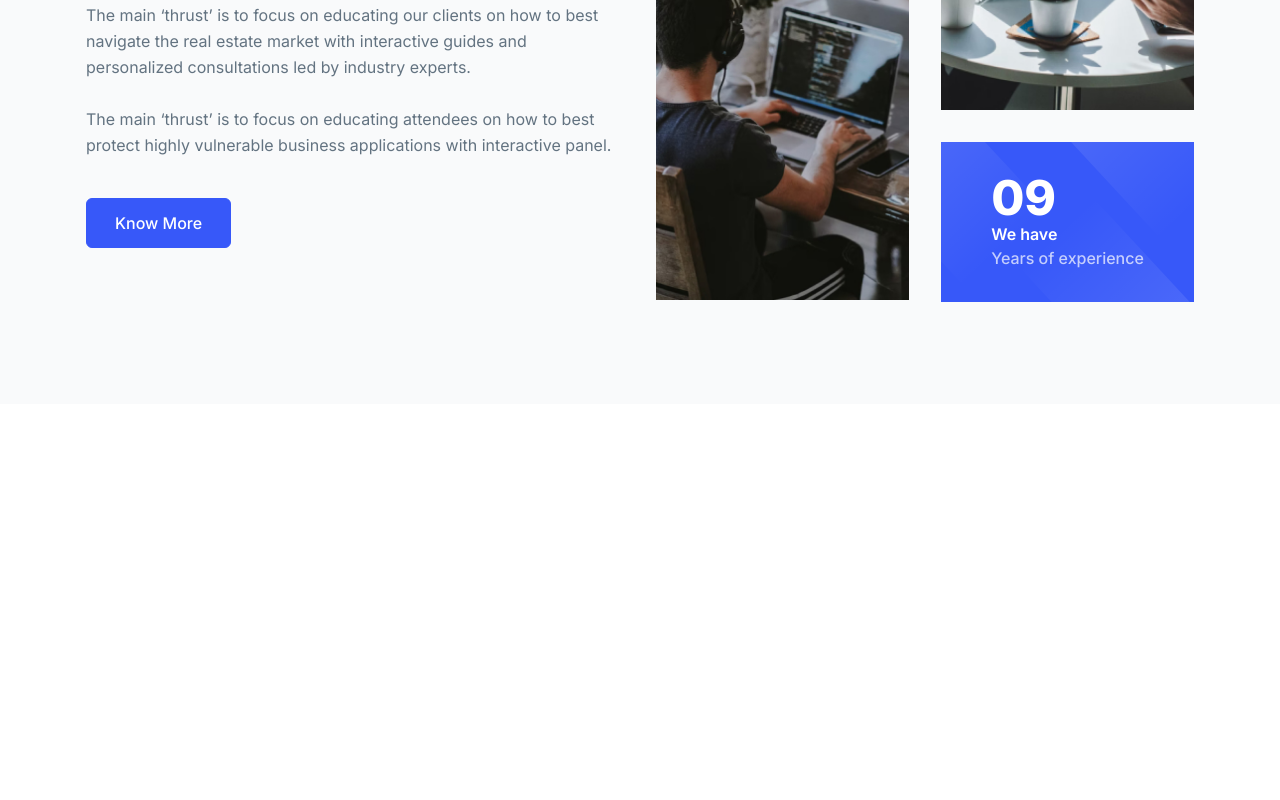
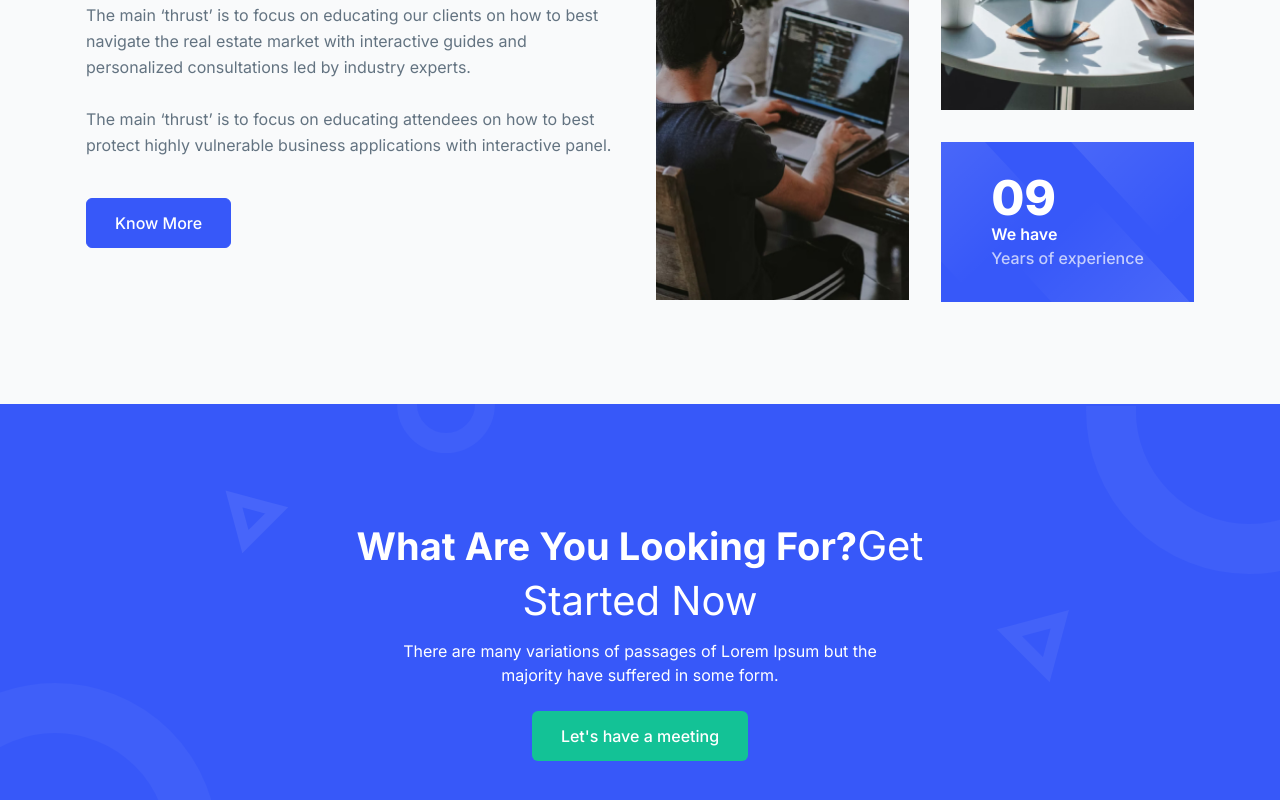
Before and after one commit to rahathossenantor/realestify, a React (Vite) app: page / in a window 1280 px wide. Shown: the part 3174-3974 px from the top of the page. Before the commit the page ends 3578 px from the top, so only its background shows below. Built offline with nearby package versions, Linux system fonts and the light colour scheme.

Commit message:
Cta section completed

```diff
--- a/src/App.jsx
+++ b/src/App.jsx
@@ -3,6 +3,7 @@
 import Features from "./sections/Features";
 import Properties from "./sections/Properties";
 import About from "./sections/About";
+import Cta from "./sections/Cta";
 
 const App = () => {
   return (
@@ -12,6 +13,7 @@
       <Features />
       <Properties />
       <About />
+      <Cta />
     </>
   );
 };
--- a/src/assets/images/about/Bg.jsx
+++ b/src/assets/images/about/AboutBg.jsx
@@ -1,4 +1,4 @@
-const Bg = () => {
+const AboutBg = () => {
     return (
         <div>
             <span className="absolute left-0 top-0 -z-10">
@@ -101,4 +101,4 @@
     );
 };
 
-export default Bg;
+export default AboutBg;
--- /dev/null
+++ b/src/assets/images/cta/CtaBg.jsx
@@ -0,0 +1,71 @@
+const CtaBg = () => {
+    return (
+        <div>
+            <span className="absolute left-0 top-0">
+                <svg
+                    width={495}
+                    height={470}
+                    viewBox="0 0 495 470"
+                    fill="none"
+                    xmlns="http://www.w3.org/2000/svg"
+                >
+                    <circle
+                        cx={55}
+                        cy={442}
+                        r={138}
+                        stroke="white"
+                        strokeOpacity="0.04"
+                        strokeWidth={50}
+                    />
+                    <circle
+                        cx={446}
+                        r={39}
+                        stroke="white"
+                        strokeOpacity="0.04"
+                        strokeWidth={20}
+                    />
+                    <path
+                        d="M245.406 137.609L233.985 94.9852L276.609 106.406L245.406 137.609Z"
+                        stroke="white"
+                        strokeOpacity="0.08"
+                        strokeWidth={12}
+                    />
+                </svg>
+            </span>
+            <span className="absolute bottom-0 right-0">
+                <svg
+                    width={493}
+                    height={470}
+                    viewBox="0 0 493 470"
+                    fill="none"
+                    xmlns="http://www.w3.org/2000/svg"
+                >
+                    <circle
+                        cx={462}
+                        cy={5}
+                        r={138}
+                        stroke="white"
+                        strokeOpacity="0.04"
+                        strokeWidth={50}
+                    />
+                    <circle
+                        cx={49}
+                        cy={470}
+                        r={39}
+                        stroke="white"
+                        strokeOpacity="0.04"
+                        strokeWidth={20}
+                    />
+                    <path
+                        d="M222.393 226.701L272.808 213.192L259.299 263.607L222.393 226.701Z"
+                        stroke="white"
+                        strokeOpacity="0.06"
+                        strokeWidth={13}
+                    />
+                </svg>
+            </span>
+        </div>
+    );
+};
+
+export default CtaBg;
--- a/src/sections/About.jsx
+++ b/src/sections/About.jsx
@@ -1,6 +1,6 @@
 import aboutImage1 from "../assets/images/about/about-image-01.jpg";
 import aboutImage2 from "../assets/images/about/about-image-02.jpg";
-import Bg from "../assets/images/about/Bg";
+import AboutBg from "../assets/images/about/AboutBg";
 
 const About = () => {
     return (
@@ -64,7 +64,7 @@
                                             Years of experience
                                         </span>
                                     </div>
-                                    <Bg />
+                                    <AboutBg />
                                 </div>
                             </div>
                         </div>
--- /dev/null
+++ b/src/sections/Cta.jsx
@@ -0,0 +1,37 @@
+import CtaBg from "../assets/images/cta/CtaBg";
+
+const Cta = () => {
+    return (
+        <section className="relative z-10 overflow-hidden bg-primary py-20 lg:py-[115px]">
+            <div className="container mx-auto">
+                <div className="relative overflow-hidden">
+                    <div className="-mx-4 flex flex-wrap items-stretch">
+                        <div className="w-full px-4">
+                            <div className="mx-auto max-w-[570px] text-center">
+                                <h2 className="mb-2.5 text-3xl font-bold text-white md:text-[38px] md:leading-[1.44]">
+                                    <span>What Are You Looking For?</span>
+                                    <span className="text-3xl font-normal md:text-[40px]">
+                                        Get Started Now
+                                    </span>
+                                </h2>
+                                <p className="mx-auto mb-6 max-w-[515px] text-base leading-[1.5] text-white">
+                                    There are many variations of passages of Lorem Ipsum but the
+                                    majority have suffered in some form.
+                                </p>
+                                <a
+                                    href="javascript:void(0)"
+                                    className="inline-block rounded-md border border-transparent bg-secondary px-7 py-3 text-base font-medium text-white transition hover:bg-[#0BB489]"
+                                >
+                                    Let&apos;s have a meeting
+                                </a>
+                            </div>
+                        </div>
+                    </div>
+                </div>
+            </div>
+            <CtaBg />
+        </section>
+    );
+};
+
+export default Cta;
```
